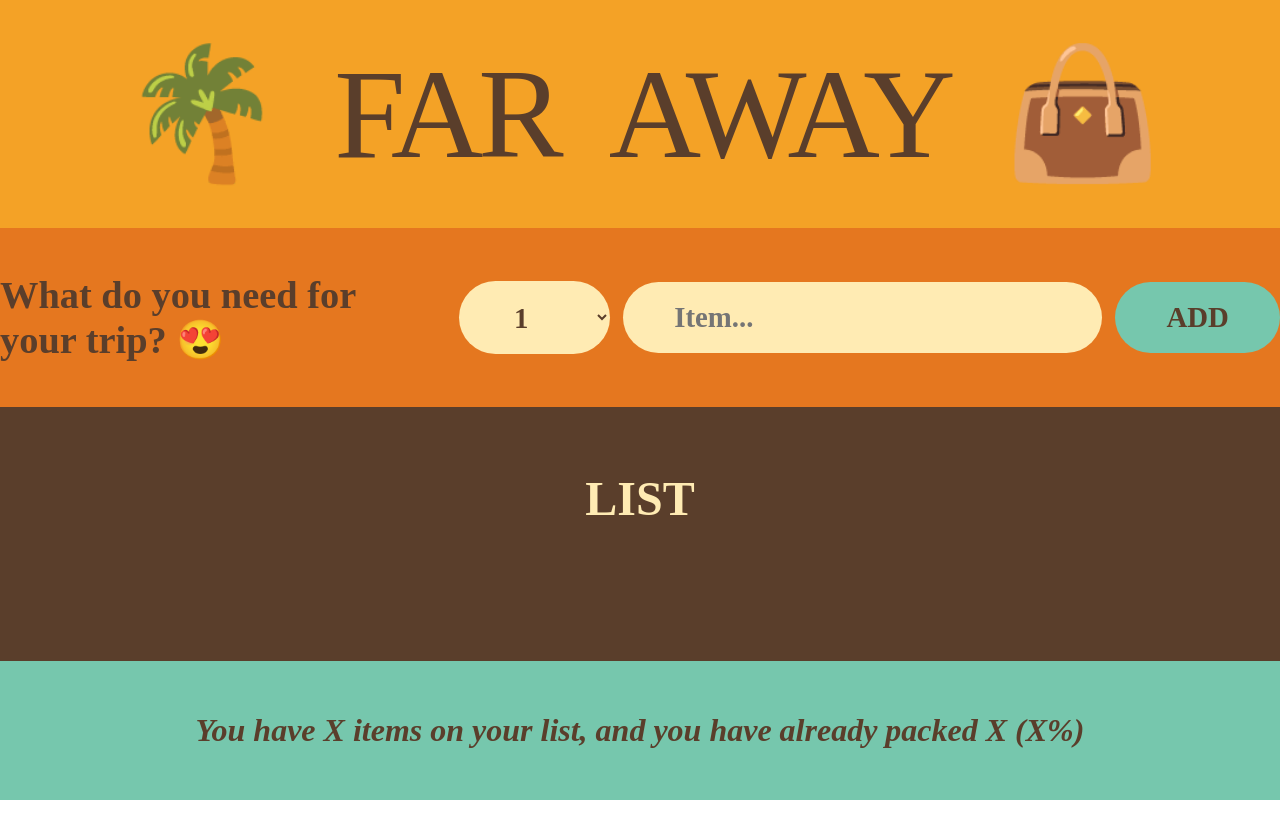
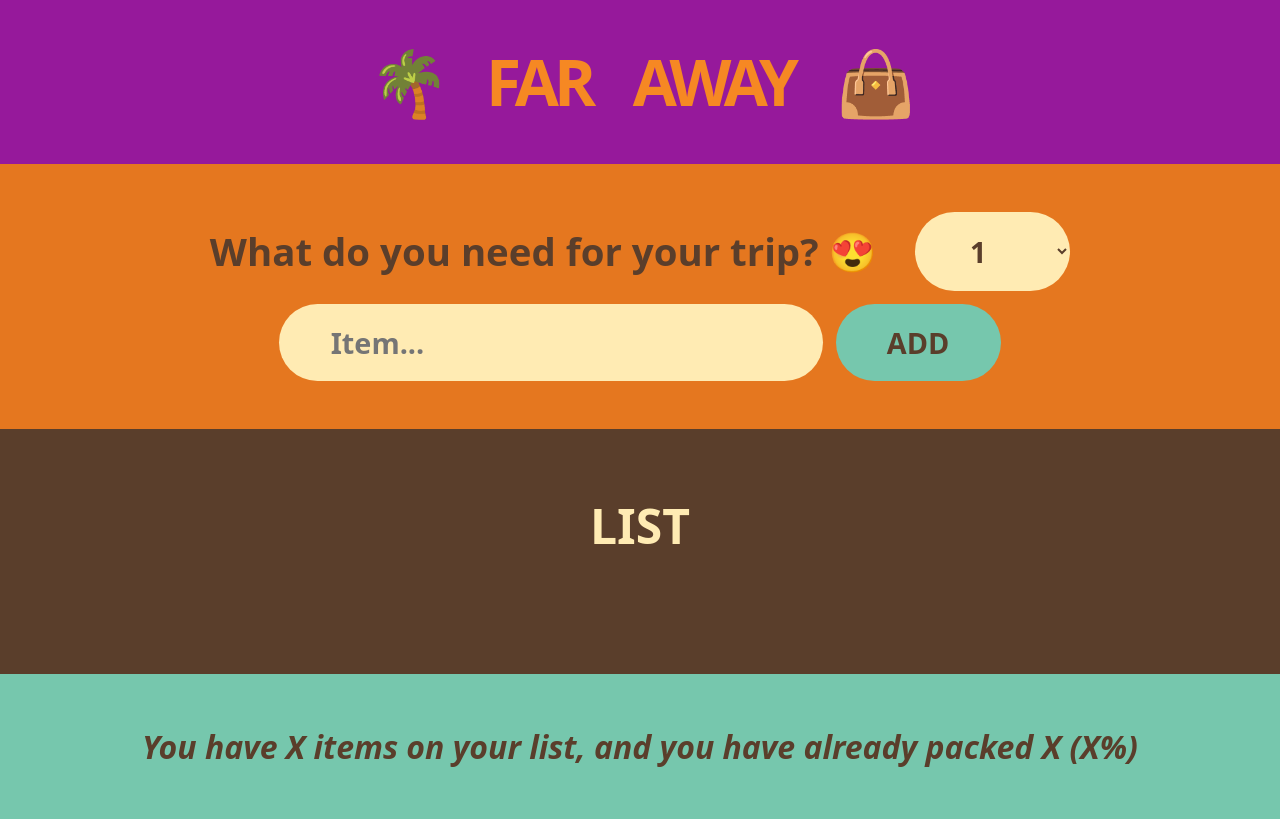
Before and after one commit to Hotimpulse/react-course, a React (Vite) app in the folder steps/: page / in a window 1280 px wide. Built offline with nearby package versions, Linux system fonts and the light colour scheme.

Commit message:
feat: improved styling and flashing logo

```diff
--- a/steps/src/App.tsx
+++ b/steps/src/App.tsx
@@ -62,7 +62,7 @@ export default function App() {
 }
 
 function Logo() {
-  return <h1>🌴 Far Away 👜 </h1>;
+  return <h1>🌴 Far Away 👜</h1>;
 }
 
 function Form({ onAddItems }) {
@@ -83,6 +83,7 @@ function Form({ onAddItems }) {
   }
 
   return (
+    <div>
       <form className="add-form" onSubmit={(e) => handleSubmit(e)}>
         <h3>What do you need for your trip? 😍</h3>
         <select
@@ -107,6 +108,7 @@ function Form({ onAddItems }) {
         />
         <button>Add</button>
       </form>
+    </div>
   );
 }
 
--- a/steps/src/index.css
+++ b/steps/src/index.css
@@ -128,13 +128,11 @@ const initialItems = [
 ];
 */
 
-@import url("https://fonts.googleapis.com/css2?family=Monoton&family=Quicksand:wght@500;700&display=swap");
-
 body {
   font-size: 2rem;
-  font-family: sans-serif;
   color: #5a3e2b;
-  font-family: "Quicksand";
+  font-family: system-ui, -apple-system, BlinkMacSystemFont, "Segoe UI", Roboto,
+    Oxygen, Ubuntu, Cantarell, "Open Sans", "Helvetica Neue", sans-serif;
   font-weight: 500;
 }
 
@@ -146,23 +144,47 @@ body {
 }
 
 h1 {
-  text-align: center;
-  background-color: #f4a226;
-  font-family: "Monoton";
+  display: flex;
+  width: 100%;
+  justify-content: center;
+  align-items: center;
+  margin: 0 auto;
+  background-color: #96199b;
+  font-family: system-ui, -apple-system, BlinkMacSystemFont, "Segoe UI", Roboto,
+    Oxygen, Ubuntu, Cantarell, "Open Sans", "Helvetica Neue", sans-serif;
   font-size: 8rem;
   text-transform: uppercase;
-  font-weight: 400;
+  font-weight: 800;
   word-spacing: 30px;
   letter-spacing: -5px;
   padding: 2.4rem 0;
+  animation: flash 1s ease-in-out infinite alternate;
+}
+
+@keyframes flash {
+  0% {
+    color: #ff004c;
+  }
+
+  100% {
+    color: #eeff00;
+  }
+}
+
+@media (width <= 1300px) {
+  h1 {
+    font-size: 4rem;
+  }
 }
 
 .add-form {
   background-color: #e5771f;
-  padding: 2.8rem 0;
+  padding: 3rem;
   display: flex;
+  flex-wrap: wrap;
   align-items: center;
   justify-content: center;
+  margin: 0 auto;
   gap: 0.8rem;
 }
 
```
Lines whose indentation alone changed are shown as unchanged.
